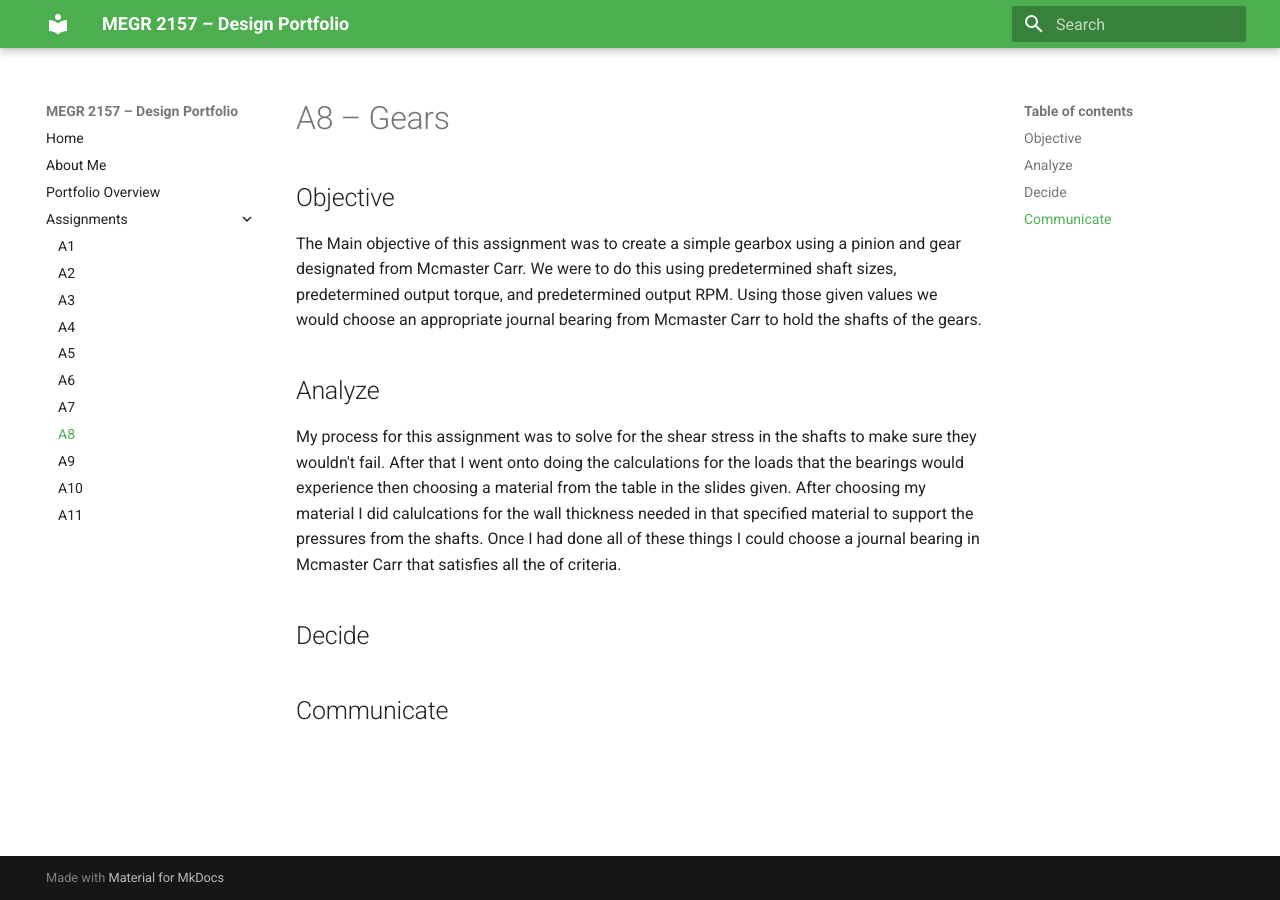
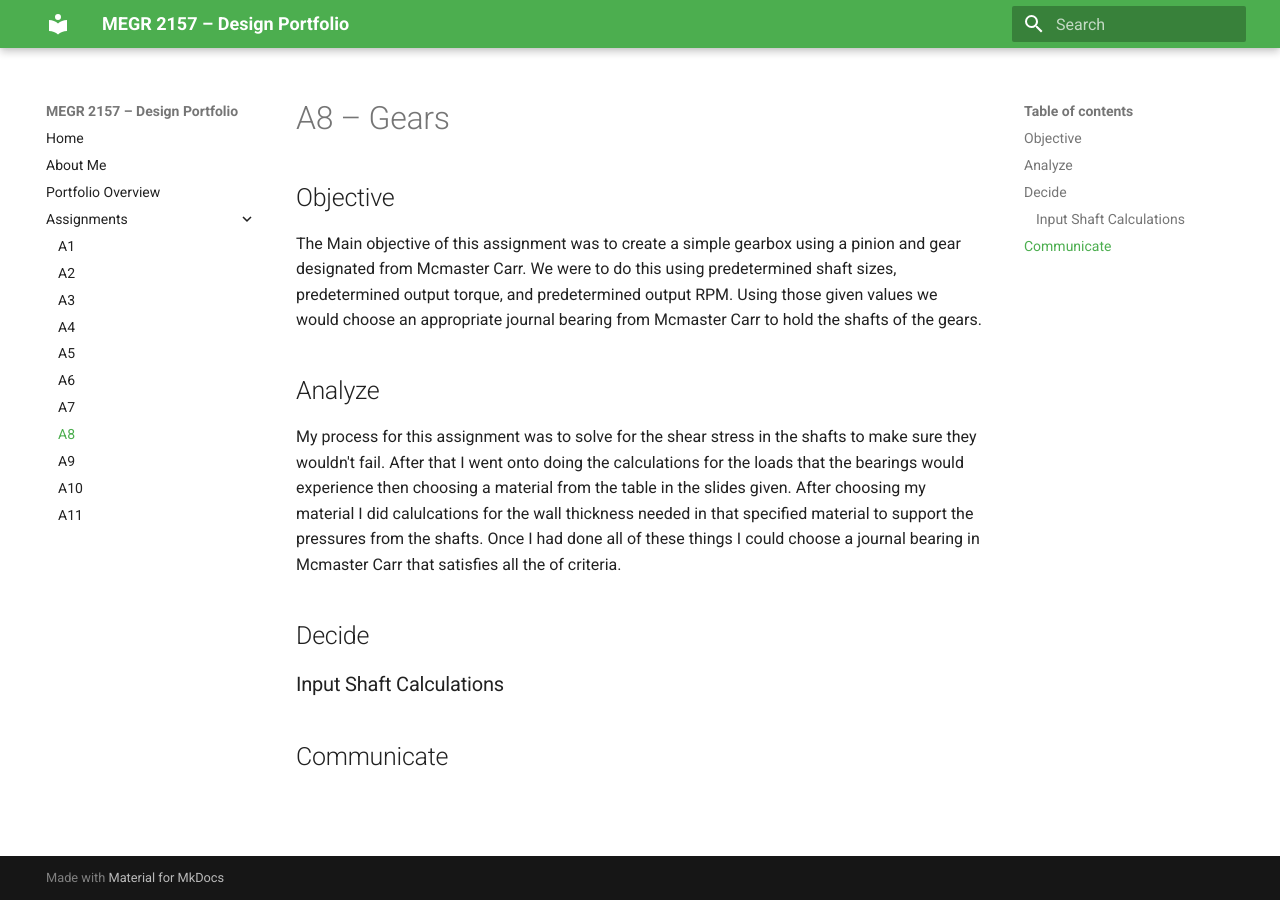
Before and after one commit to pklauser-cyber/design-projects-portfolio, an MkDocs documentation site: the page built from docs/assignments/A08/index.md, in a window 1280 px wide. Built offline with MkDocs 1.6.1 and Material for MkDocs 9.7.7, drawn with Linux system fonts in a browser that asks for light colours.

Commit message:
Update index.md

```diff
--- a/docs/assignments/A08/index.md
+++ b/docs/assignments/A08/index.md
@@ -8,6 +8,6 @@ My process for this assignment was to solve for the shear stress in the shafts t
 
 
 ## Decide
-
+### Input Shaft Calculations
 
 ## Communicate
```
